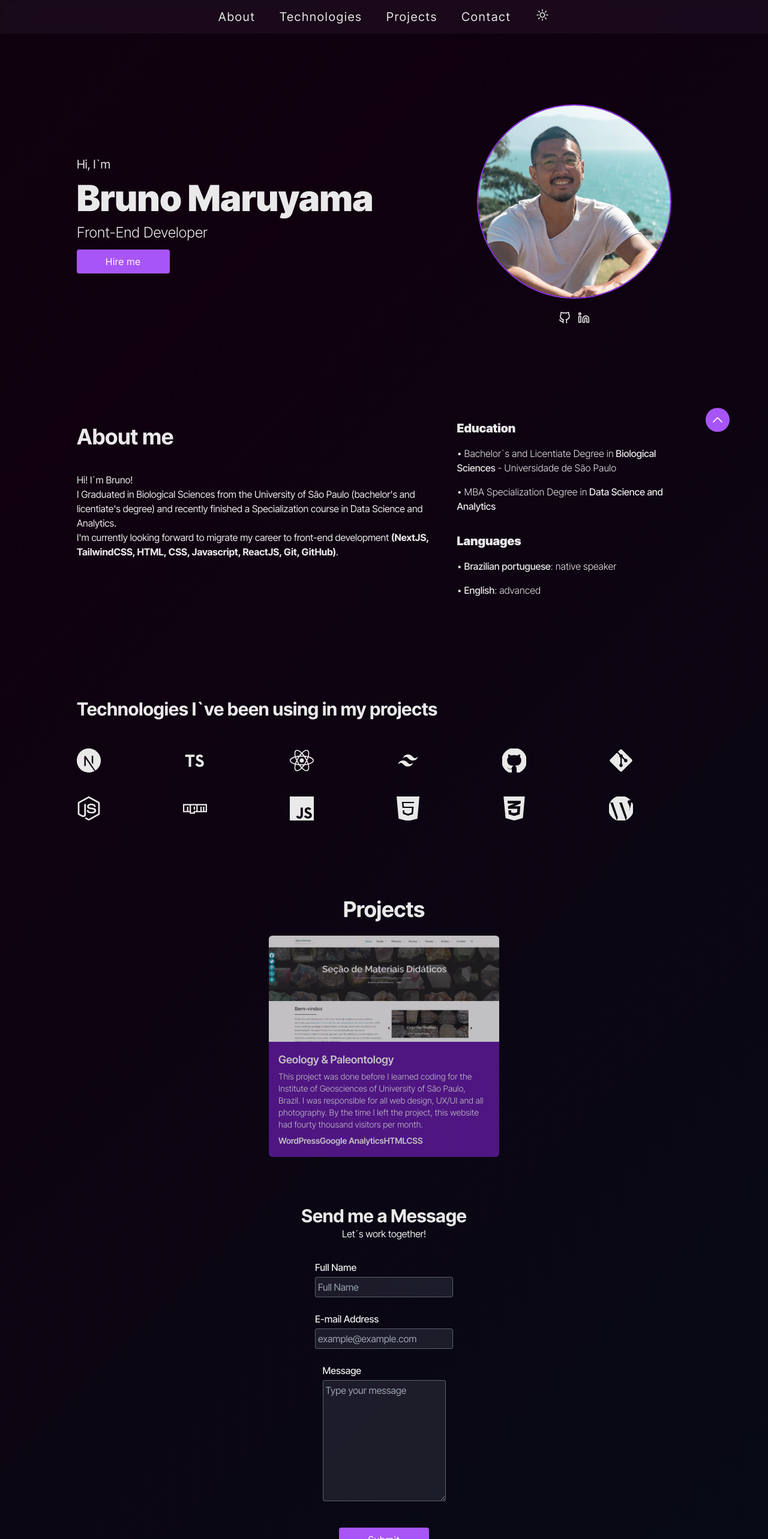
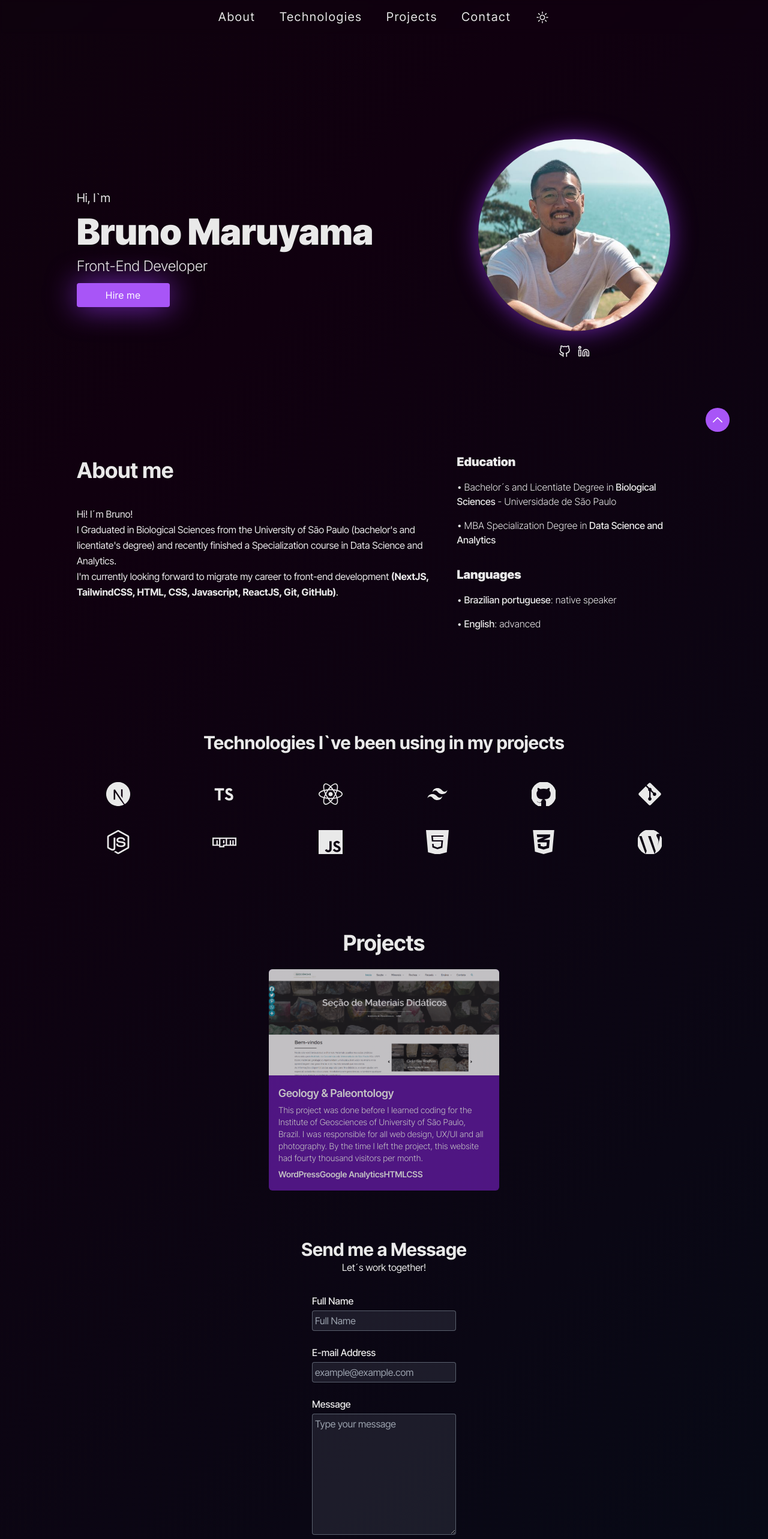
Before and after one commit to brunomaruyama/MyPage, a Next.js app: page / in a window 1280 px wide. Shown: the top 2566 px of the page at 60% size. Built offline with nearby package versions, Linux system fonts and the light colour scheme.

Commit message:
major layout changes

```diff
--- a/app/page.tsx
+++ b/app/page.tsx
@@ -13,7 +13,7 @@ export default function Home() {
         id="home"
         className=" pt-[8vh] mt-[7vh] sm:pt-[15vh] sm:h-full w-full sm:px-[5vw] lg:px-[10vw] my-[auto] px-3"
       >
-        <div className="grid grid-cols-1 sm:grid-cols-5 gap-8 justify-between items-center my-auto">
+        <div className="grid grid-cols-1 sm:grid-cols-5 sm:gap-8 justify-between items-center my-auto">
           <div className="space-y-3 col-span-3 ">
             <p className="text-xl">Hi, I`m</p>
             <h1 className="text-3xl sm:text-6xl font-black title">
@@ -22,12 +22,12 @@ export default function Home() {
             <h2 className="text-2xl font-light">Front-End Developer</h2>
             <a
               href="#contact"
-              className="py-2 px-12 flex w-fit bg-purple-500 hover:bg-purple-600 hover:shadow-2xl hover:shadow-purple-400 duration-300 tracking-wider text-white rounded mt-5"
+              className="py-2 px-12 flex w-fit shadow-[0_0_50px_rgb(147,51,234,0.8)] bg-purple-500 hover:bg-purple-600 hover:translate-x-2 duration-300 tracking-wider text-white rounded mt-5"
             >
               <p>Hire me</p>{" "}
             </a>
           </div>
-          <div className="col-span-2 row-start-1 sm:row-start-auto block mb-10 sm:mb-0">
+          <div className="w-full sm:col-span-2 row-start-1 sm:row-start-auto block mb-10 sm:mb-0">
             <Image
               src="/DSC08868.jpg"
               width={250}
@@ -36,7 +36,7 @@ export default function Home() {
               priority={true}
               alt="Picture of Bruno Maruyama"
               style={{ objectFit: "contain" }}
-              className="my-auto mx-auto ring-purple-600 ring-2  duration-500 rounded-full w-auto max-h-40 sm:max-h-80"
+              className="my-auto mx-auto shadow-[0_0_40px_rgb(147,51,234,0.7)]  duration-500 rounded-full w-auto max-h-40 sm:max-h-80"
             />
             <div className="flex justify-center space-x-3 mt-6">
               <a href="https://github.com/brunomaruyama" target="_blank">
--- a/components/Links/page.tsx
+++ b/components/Links/page.tsx
@@ -1,13 +1,9 @@
-"use client";
-
 import Link from "next/link";
-import { usePathname } from "next/navigation";
+import ThemeButton from "../themebutton/page";
 
 export default function Links() {
-  const pathname = usePathname();
-
   return (
-    <ul className="text-xl font-normal tracking-widest flex justify-center items-center space-x-10">
+    <ul className="hidden sm:flex  text-xl font-normal tracking-widest justify-center items-center space-x-10">
       <li className="hover:text-purple-400  duration-500 hover:translate-y-1">
         <Link href="#about">About</Link>
       </li>
@@ -20,6 +16,9 @@ export default function Links() {
       <li className="hover:text-purple-400 duration-500 hover:translate-y-1">
         <Link href="#contact">Contact</Link>
       </li>
+      <li className="translate-y-1">
+        <ThemeButton />
+      </li>
     </ul>
   );
 }
--- a/components/about/page.tsx
+++ b/components/about/page.tsx
@@ -5,7 +5,7 @@ export default function About() {
     <div className="h-full items-start grid sm:grid-cols-5 gap-8 sm:px-[5vw] lg:px-[10vw] my-[20vh] px-3">
       <div className="col-span-3">
         <h1 className="text-4xl font-bold py-2 mb-8">About me</h1>
-        <p className="font-normal">
+        <p className="font-normal leading-relaxed">
           Hi! I´m Bruno! <br />
           I Graduated in Biological Sciences from the University of São Paulo
           (bachelor's and licentiate's degree) and recently finished a
--- a/components/contact/page.tsx
+++ b/components/contact/page.tsx
@@ -42,7 +42,7 @@ const Contact = () => {
             Full Name
           </label>
           <input
-            className="bg-gray-500/20 rounded border border-gray-500 border-opacity-80 p-1 focus:outline-none focus:border-purple-500 backdrop-blur-sm"
+            className="w-[60vw] sm:w-3/4 md:w-1/2 lg:w-2/5 min-w-60 bg-gray-500/20 rounded border border-gray-500 border-opacity-80 p-1 focus:outline-none focus:border-purple-500 backdrop-blur-sm"
             type="text"
             placeholder="Full Name"
             {...register("name", { required: true })}
@@ -54,7 +54,7 @@ const Contact = () => {
             E-mail Address
           </label>
           <input
-            className="bg-gray-500/20 rounded border border-gray-500 border-opacity-80 p-1 focus:outline-none focus:border-purple-500 backdrop-blur-sm"
+            className="w-[60vw] sm:w-3/4 md:w-1/2 lg:w-2/5 min-w-60 bg-gray-500/20 rounded border border-gray-500 border-opacity-80 p-1 focus:outline-none focus:border-purple-500 backdrop-blur-sm"
             type="email"
             placeholder="example@example.com"
             {...register("email", { required: true })}
@@ -66,7 +66,7 @@ const Contact = () => {
             Message
           </label>
           <textarea
-            className="bg-gray-500/20 rounded border border-gray-500 border-opacity-80 p-1 focus:outline-none focus:border-purple-500 backdrop-blur-sm"
+            className="w-[60vw] sm:w-3/4 md:w-1/2 lg:w-2/5 min-w-60 bg-gray-500/20 rounded border border-gray-500 border-opacity-80 p-1 focus:outline-none focus:border-purple-500 backdrop-blur-sm"
             placeholder="Type your message"
             rows={8}
             {...register("message", { required: true })}
@@ -77,7 +77,7 @@ const Contact = () => {
             className="py-2 px-12 flex w-fit bg-purple-500 hover:bg-purple-600 hover:shadow-2xl hover:shadow-purple-400 duration-300 tracking-wider text-white rounded mt-5"
             role="submit"
           >
-            {isSubmitting ? "Submitting" : "Submit"}
+            {isSubmitting ? "Sending" : "Send"}
           </button>
           {succesMessage && <p>{succesMessage}</p>}
         </div>
--- a/components/header/page.tsx
+++ b/components/header/page.tsx
@@ -1,12 +1,10 @@
-import ThemeButton from "../themebutton/page";
-import Links from "../Links/page";
+import MenuBtn from "../menubutton/page";
 
 export default function Header() {
   return (
-    <header className="z-[999] h-[7vh] fixed backdrop-blur-sm top-0 w-full flex items-center justify-center p-3 sm:px-[5vw] lg:px-[10vw] bg-purple-300/5">
-      <Links />
-      <div className="ml-10 my-auto">
-        <ThemeButton />
+    <header className="z-[999] min-h-[7vh] backdrop-blur-sm top-0 w-full flex items-center justify-center p-3 sm:px-[5vw] lg:px-[10vw]">
+      <div className="my-auto">
+        <MenuBtn />
       </div>
     </header>
   );
--- /dev/null
+++ b/components/menubutton/page.tsx
@@ -0,0 +1,54 @@
+"use client";
+import { useState } from "react";
+import Link from "next/link";
+import ThemeButton from "../themebutton/page";
+
+export default function MenuBtn() {
+  const [isOpen, setIsOpen] = useState(false);
+
+  return (
+    <div className="grid place-items-center">
+      <button
+        className="sm:hidden space-y-2 justify-center h-10 w-10 bg-purple-500/80 rounded-full p-2 shadow-[0_0_10px_rgb(168,85,247,0.7)]"
+        onClick={() => setIsOpen((prev) => !prev)}
+      >
+        <div
+          className={`bg-slate-200 h-[1px] w-5 rounded-full transition-all duration-300 mx-auto ${
+            isOpen ? "rotate-[135deg]  translate-y-1" : ""
+          }`}
+        ></div>
+        <div
+          className={`bg-slate-200   h-[1px] w-5 rounded-full transition-all duration-300 mx-auto ${
+            isOpen ? "hidden translate-x-2" : ""
+          }`}
+        ></div>
+        <div
+          className={`bg-slate-200  h-[1px] w-5 rounded-full transition-all duration-300 mx-auto ${
+            isOpen ? "rotate-[-135deg]  -translate-y-1" : ""
+          }`}
+        ></div>
+      </button>
+      <ul
+        className={`${
+          isOpen ? "block space-x-0 text-center" : "hidden"
+        } sm:flex  text-xl font-normal tracking-widest justify-center items-center space-x-10`}
+      >
+        <li className="hover:text-purple-400  duration-500 hover:translate-y-1">
+          <Link href="#about">About</Link>
+        </li>
+        <li className="hover:text-purple-400  duration-500 hover:translate-y-1">
+          <Link href="#techs">Technologies</Link>
+        </li>
+        <li className="hover:text-purple-400 duration-500 hover:translate-y-1">
+          <Link href="#projects">Projects</Link>
+        </li>
+        <li className="hover:text-purple-400 duration-500 hover:translate-y-1">
+          <Link href="#contact">Contact</Link>
+        </li>
+        <li className="translate-y-1">
+          <ThemeButton />
+        </li>
+      </ul>{" "}
+    </div>
+  );
+}
--- a/components/techs/page.tsx
+++ b/components/techs/page.tsx
@@ -1,10 +1,10 @@
 export default function Techs() {
   return (
     <div className="w-4/5 h-full mb-[16vh] mx-auto">
-      <h2 className="fromRight text-3xl font-bold py-2 mb-10">
+      <h2 className="fromRight text-center text-3xl font-bold py-2 mb-10">
         Technologies I`ve been using in my projects
       </h2>
-      <div className="fromRight grid grid-cols-6 gap-10 items-center">
+      <div className="fromRight grid grid-cols-6 gap-10 place-items-center">
         <svg
           fill="currentColor"
           width="40"
```
